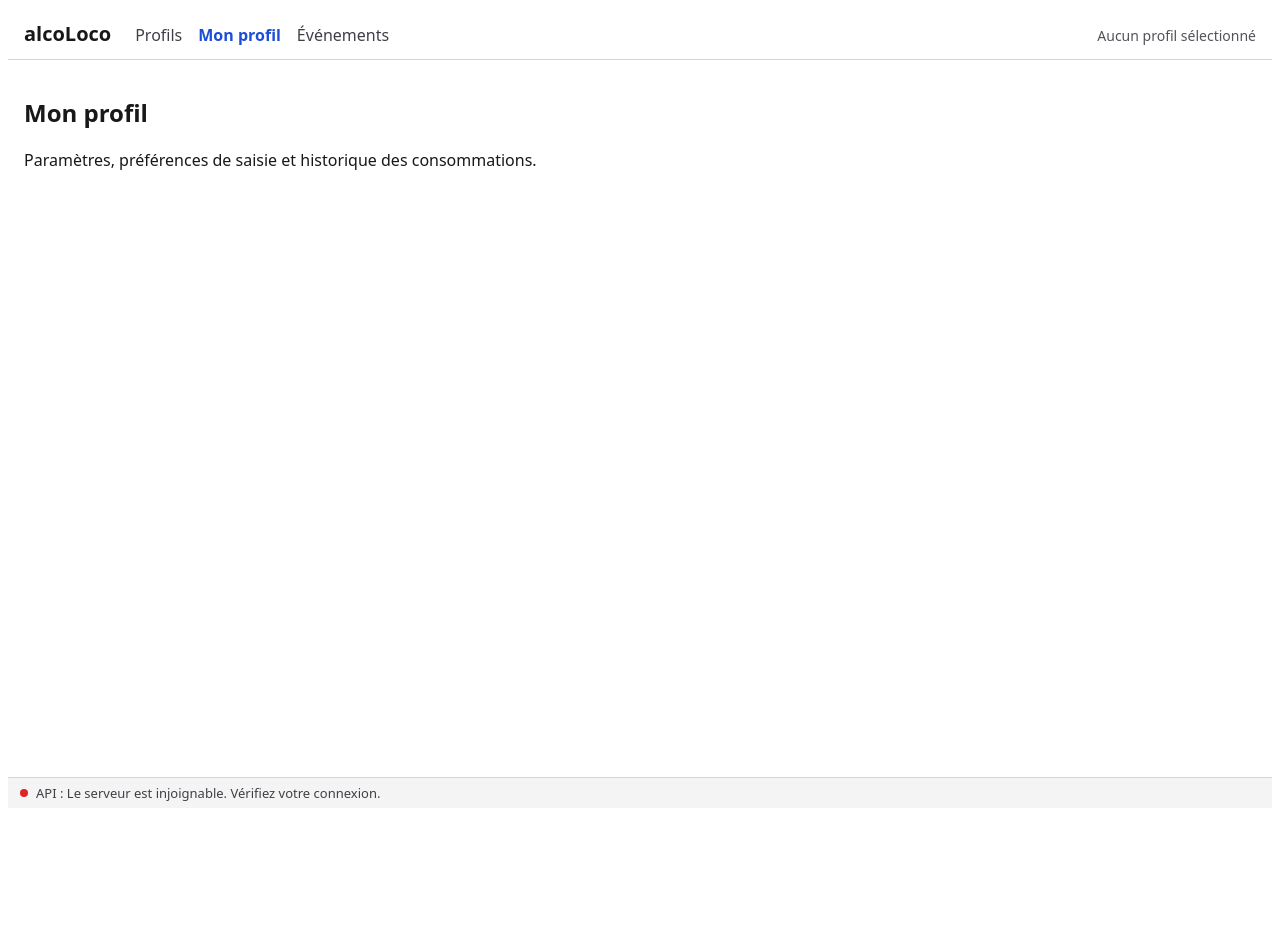
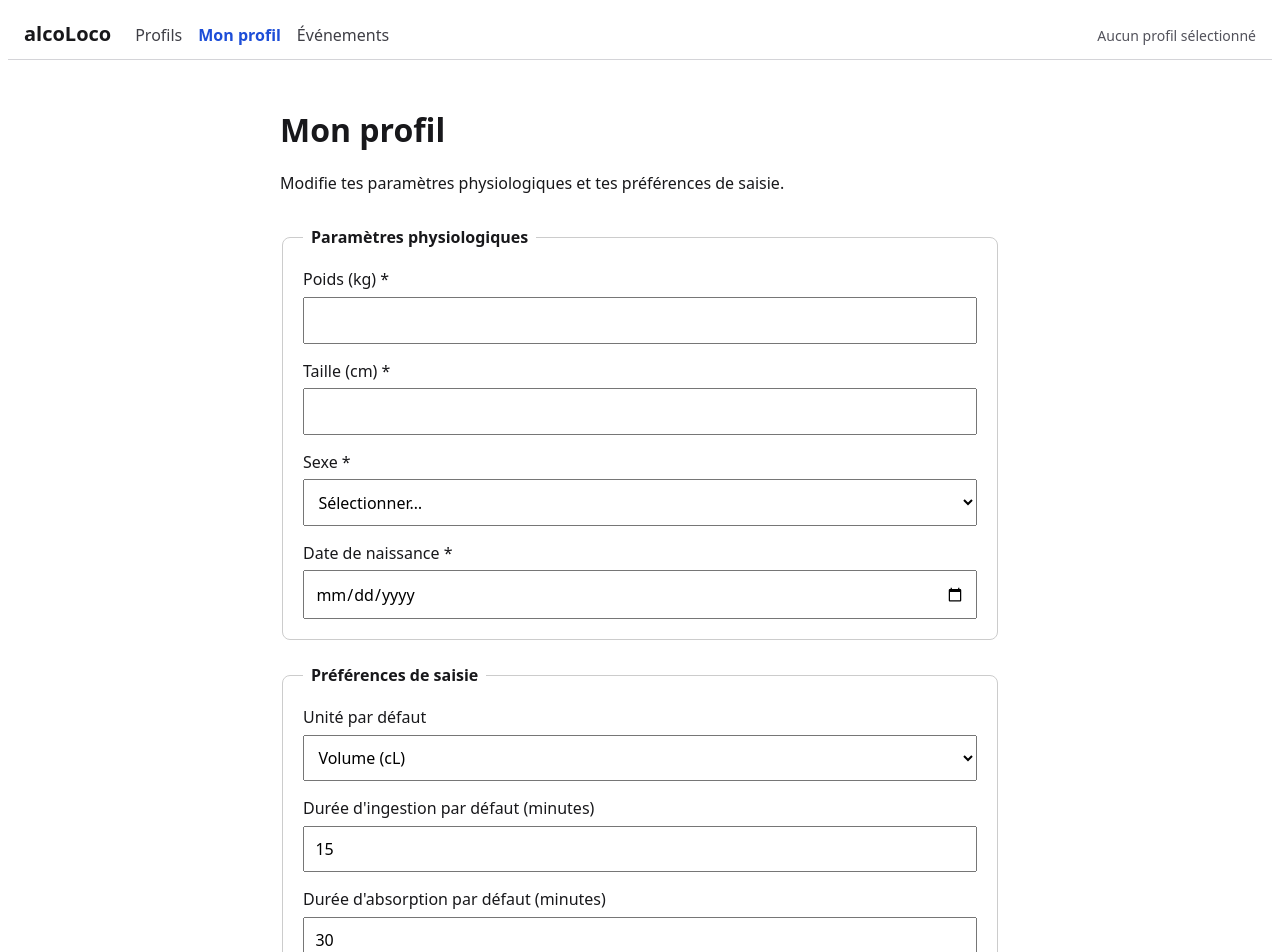
Before and after one commit to maelprog/alcoLoco, an Angular app in the folder web/: page /profile in a window 1280 px wide. Shown: the top 952 px of the page. Before the commit the page ends 816 px from the top, so only its background shows below. Built offline with nearby package versions, Linux system fonts and the light colour scheme; no server answers.

Commit message:
feat(web): add profile editing page

```diff
--- a/web/src/app/core/profile/profile-client.ts
+++ b/web/src/app/core/profile/profile-client.ts
@@ -9,6 +9,40 @@ export interface ProfileSummary {
   display_name: string;
 }
 
+export interface ProfileSettings {
+  valid_from: string;
+  weight_kg: number;
+  height_cm: number;
+  sex: string;
+  birth_date: string;
+}
+
+export interface ProfileSettingsRequest {
+  weight_kg: number;
+  height_cm: number;
+  sex: string;
+  birth_date: string;
+}
+
+export interface UpdateProfileRequest {
+  display_name: string;
+  default_quantity_unit: string;
+  default_ingestion_duration_seconds: number;
+  default_absorption_duration_seconds: number;
+  settings: ProfileSettingsRequest;
+}
+
+export interface Profile {
+  id: string;
+  display_name: string;
+  default_quantity_unit: string;
+  default_ingestion_duration_seconds: number;
+  default_absorption_duration_seconds: number;
+  settings: ProfileSettings;
+  created_at: string;
+  updated_at: string;
+}
+
 @Injectable({
   providedIn: 'root',
 })
@@ -18,4 +52,12 @@ export class ProfileClient {
   list(): Observable<Page<ProfileSummary>> {
     return this.api.getPage<ProfileSummary>('/profiles');
   }
+
+  get(id: string): Observable<Profile> {
+    return this.api.get<Profile>(`/profiles/${id}`);
+  }
+
+  update(id: string, profile: UpdateProfileRequest): Observable<Profile> {
+    return this.api.put<Profile>(`/profiles/${id}`, profile);
+  }
 }
--- /dev/null
+++ b/web/src/app/pages/profile/profile-page.css
@@ -0,0 +1,47 @@
+.profile-page {
+  width: min(100% - 2rem, 720px);
+  margin: 2rem auto;
+}
+
+.profile-page header {
+  margin-bottom: 2rem;
+}
+
+.profile-page fieldset {
+  display: grid;
+  gap: 1rem;
+  margin-bottom: 1.5rem;
+  padding: 1.25rem;
+  border: 1px solid #ccc;
+  border-radius: 8px;
+}
+
+.profile-page legend {
+  padding: 0 0.5rem;
+  font-weight: 600;
+}
+
+.profile-page fieldset > div {
+  display: grid;
+  gap: 0.4rem;
+}
+
+.profile-page input,
+.profile-page select {
+  box-sizing: border-box;
+  width: 100%;
+  padding: 0.65rem;
+  font: inherit;
+}
+
+.profile-page__notice {
+  padding: 1rem;
+  border-left: 4px solid #777;
+  background: #f5f5f5;
+}
+
+.profile-page button {
+  padding: 0.75rem 1.25rem;
+  font: inherit;
+  cursor: pointer;
+}
--- /dev/null
+++ b/web/src/app/pages/profile/profile-page.html
@@ -0,0 +1,128 @@
+<main class="profile-page">
+  <header>
+    <h1>Mon profil</h1>
+    <p>Modifie tes paramètres physiologiques et tes préférences de saisie.</p>
+  </header>
+
+  <form (ngSubmit)="saveProfile()">
+    <fieldset>
+      <legend>Paramètres physiologiques</legend>
+
+      <div>
+        <label for="weightKg">Poids (kg) *</label>
+        <input
+          id="weightKg"
+          name="weightKg"
+          type="number"
+          min="1"
+          step="any"
+          [ngModel]="weightKg()"
+          (ngModelChange)="weightKg.set($event)"
+          required
+        />
+      </div>
+
+      <div>
+        <label for="heightCm">Taille (cm) *</label>
+        <input
+          id="heightCm"
+          name="heightCm"
+          type="number"
+          min="1"
+          step="any"
+          [ngModel]="heightCm()"
+          (ngModelChange)="heightCm.set($event)"
+          required
+        />
+      </div>
+
+      <div>
+        <label for="sex">Sexe *</label>
+        <select
+          id="sex"
+          name="sex"
+          [ngModel]="sex()"
+          (ngModelChange)="sex.set($event)"
+          required
+        >
+          <option value="">Sélectionner…</option>
+          <option value="female">Féminin</option>
+          <option value="male">Masculin</option>
+        </select>
+      </div>
+
+      <div>
+        <label for="birthDate">Date de naissance *</label>
+        <input
+          id="birthDate"
+          name="birthDate"
+          type="date"
+          [ngModel]="birthDate()"
+          (ngModelChange)="birthDate.set($event)"
+          required
+        />
+      </div>
+    </fieldset>
+
+    <fieldset>
+      <legend>Préférences de saisie</legend>
+
+      <div>
+        <label for="defaultUnit">Unité par défaut</label>
+        <select
+          id="defaultUnit"
+          name="defaultUnit"
+          [ngModel]="defaultUnit()"
+          (ngModelChange)="defaultUnit.set($event)"
+        >
+          <option value="cl">Volume (cL)</option>
+          <option value="percent">Pourcentage (%)</option>
+        </select>
+      </div>
+
+      <div>
+        <label for="ingestionDuration">
+          Durée d'ingestion par défaut (minutes)
+        </label>
+        <input
+          id="ingestionDuration"
+          name="ingestionDuration"
+          type="number"
+          min="0"
+          step="1"
+          [ngModel]="defaultIngestionDuration()"
+          (ngModelChange)="defaultIngestionDuration.set($event)"
+        />
+      </div>
+
+      <div>
+        <label for="absorptionDuration">
+          Durée d'absorption par défaut (minutes)
+        </label>
+        <input
+          id="absorptionDuration"
+          name="absorptionDuration"
+          type="number"
+          min="0"
+          step="1"
+          [ngModel]="defaultAbsorptionDuration()"
+          (ngModelChange)="defaultAbsorptionDuration.set($event)"
+        />
+      </div>
+    </fieldset>
+
+    <p class="profile-page__notice">
+      Les modifications de tes paramètres ne réécrivent pas les courbes passées.
+    </p>
+
+    @if (errorMessage()) {
+      <p role="alert">{{ errorMessage() }}</p>
+    }
+
+    @if (successMessage()) {
+      <p role="status">{{ successMessage() }}</p>
+    }
+
+    <button type="submit">Enregistrer les modifications</button>
+  </form>
+</main>
--- a/web/src/app/pages/profile/profile-page.ts
+++ b/web/src/app/pages/profile/profile-page.ts
@@ -1,14 +1,125 @@
-import { Component } from '@angular/core';
+import { Component, OnInit, inject, signal } from '@angular/core';
+import { FormsModule } from '@angular/forms';
 
-/**
- * The current profile: its parameters, its input preferences, its drink
- * history and its own alcohol level outside any event (SPEC.md §5.1, §5.5).
- */
+import { CurrentProfileStore } from '../../core/profile/current-profile-store';
+import { ProfileClient } from '../../core/profile/profile-client';
+
 @Component({
   selector: 'app-profile-page',
-  template: `
-    <h2>Mon profil</h2>
-    <p>Paramètres, préférences de saisie et historique des consommations.</p>
-  `,
+  standalone: true,
+  imports: [FormsModule],
+  templateUrl: './profile-page.html',
+  styleUrl: './profile-page.css',
 })
-export class ProfilePage {}
+export class ProfilePage implements OnInit {
+  private readonly profileClient = inject(ProfileClient);
+  private readonly currentProfileStore = inject(CurrentProfileStore);
+
+  readonly weightKg = signal('');
+  readonly heightCm = signal('');
+  readonly sex = signal('');
+  readonly birthDate = signal('');
+
+  readonly defaultUnit = signal('cl');
+  readonly defaultIngestionDuration = signal(15);
+  readonly defaultAbsorptionDuration = signal(30);
+
+  readonly errorMessage = signal('');
+  readonly successMessage = signal('');
+  readonly loading = signal(true);
+
+  ngOnInit(): void {
+    const profile = this.currentProfileStore.profile();
+
+    if (!profile) {
+      this.errorMessage.set('Aucun profil sélectionné.');
+      this.loading.set(false);
+      return;
+    }
+
+    this.profileClient.get(profile.id).subscribe({
+      next: (data) => {
+        this.weightKg.set(String(data.settings.weight_kg));
+        this.heightCm.set(String(data.settings.height_cm));
+        this.sex.set(data.settings.sex);
+        this.birthDate.set(data.settings.birth_date);
+
+        this.defaultUnit.set(data.default_quantity_unit);
+        this.defaultIngestionDuration.set(
+          data.default_ingestion_duration_seconds / 60,
+        );
+        this.defaultAbsorptionDuration.set(
+          data.default_absorption_duration_seconds / 60,
+        );
+        this.loading.set(false);
+      },
+      error: () => {
+        this.errorMessage.set(
+          'Impossible de charger les données du profil.',
+        );
+        this.loading.set(false);
+      },
+    });
+  }
+
+  saveProfile(): void {
+    this.errorMessage.set('');
+    this.successMessage.set('');
+
+    const currentProfile = this.currentProfileStore.profile();
+
+    if (!currentProfile) {
+      this.errorMessage.set('Aucun profil sélectionné.');
+      return;
+    }
+
+    const weightKg = Number(this.weightKg());
+    const heightCm = Number(this.heightCm());
+    const ingestionDuration = Number(this.defaultIngestionDuration());
+    const absorptionDuration = Number(this.defaultAbsorptionDuration());
+
+    if (
+      this.weightKg() === '' ||
+      this.heightCm() === '' ||
+      !this.sex() ||
+      !this.birthDate()
+    ) {
+      this.errorMessage.set(
+        'Veuillez renseigner tous les champs physiologiques obligatoires.',
+      );
+      return;
+    }
+
+    if (
+      !Number.isFinite(weightKg) || weightKg <= 0 ||
+      !Number.isFinite(heightCm) || heightCm <= 0 ||
+      !Number.isInteger(ingestionDuration) || ingestionDuration < 0 ||
+      !Number.isInteger(absorptionDuration) || absorptionDuration < 0
+    ) {
+      this.errorMessage.set('Certaines valeurs saisies sont invalides.');
+      return;
+    }
+
+    this.profileClient.update(currentProfile.id, {
+      display_name: currentProfile.display_name,
+      default_quantity_unit: this.defaultUnit(),
+      default_ingestion_duration_seconds: ingestionDuration * 60,
+      default_absorption_duration_seconds: absorptionDuration * 60,
+      settings: {
+        weight_kg: weightKg,
+        height_cm: heightCm,
+        sex: this.sex(),
+        birth_date: this.birthDate(),
+      },
+    }).subscribe({
+      next: () => {
+        this.successMessage.set('Les modifications ont bien été enregistrées.');
+      },
+      error: () => {
+        this.errorMessage.set(
+          'Impossible d’enregistrer les modifications. Vérifie les valeurs saisies.',
+        );
+      },
+    });
+  }
+}
```
